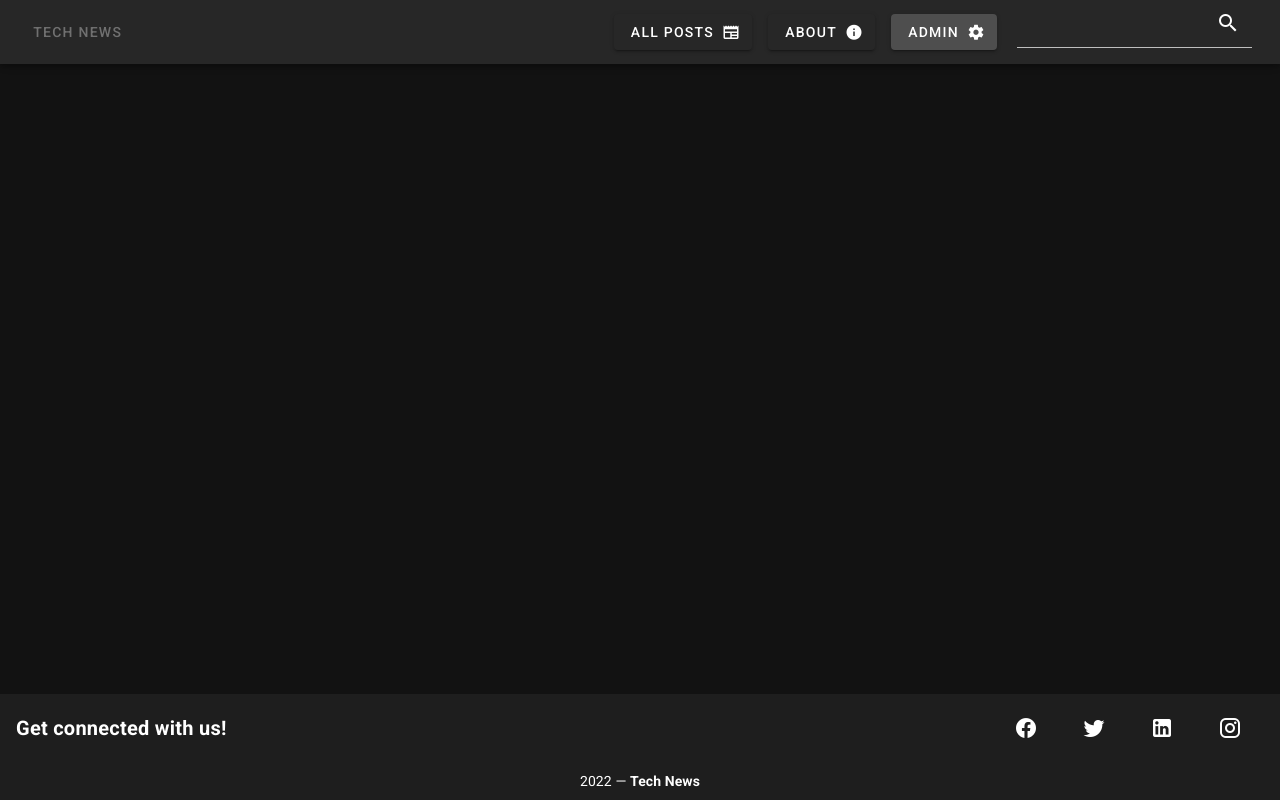
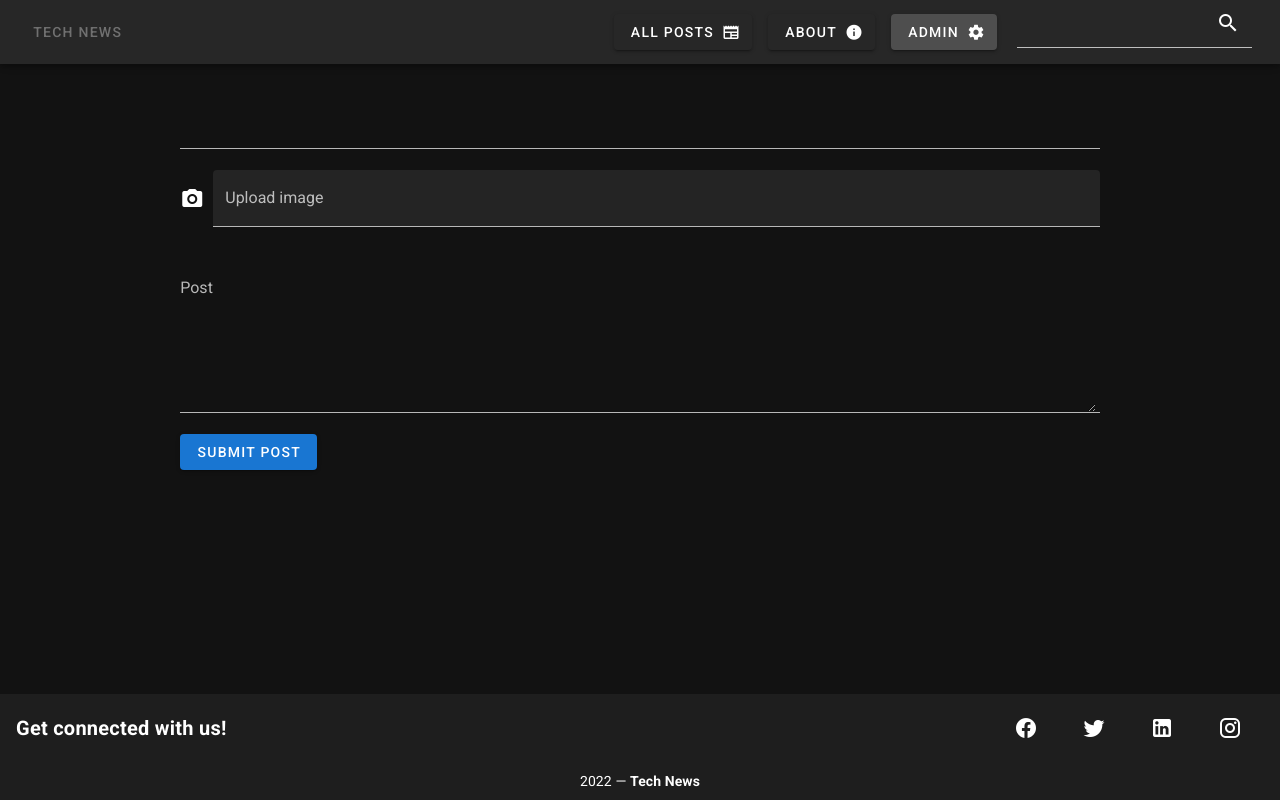
Before and after one commit to will-i-code420/first-nuxt-app, a Nuxt app: page /admin/new-post in a window 1280 px wide. Built offline with nearby package versions, Linux system fonts and the light colour scheme.

Commit message:
created basic new post form and add-post page to admin page

```diff
--- /dev/null
+++ b/components/posts/NewPost.vue
@@ -0,0 +1,51 @@
+<template lang="html">
+  <v-form>
+    <v-container>
+      <v-row>
+        <v-col>
+          <v-text-field v-model="title" required>
+          </v-text-field>
+          <v-file-input
+    label="Upload image"
+    filled
+    prepend-icon="mdi-camera"
+  ></v-file-input>
+  <v-textarea
+      clearable
+      clear-icon="mdi-close-circle"
+      label="Post"
+      v-model="post"
+    ></v-textarea>
+    <v-btn color="primary" @click="submitPost">
+      Submit Post
+    </v-btn>
+        </v-col>
+      </v-row>
+    </v-container>
+  </v-form>
+</template>
+
+<script>
+export default {
+  data () {
+    return {
+      title: '',
+      post: ''
+    }
+  },
+  methods: {
+    submitPost () {
+      const id = Math.random().toString(16).slice(2)
+      const newPost = {
+        id,
+        title: this.title,
+        post:  this.post
+      }
+      console.log(newPost)
+    }
+  }
+}
+</script>
+
+<style lang="css" scoped>
+</style>
--- a/components/posts/PostPreview.vue
+++ b/components/posts/PostPreview.vue
@@ -7,10 +7,10 @@
     </v-img>
     {{post.description}}
     <template #actions>
-      <v-btn color="info" text nuxt :to="`/posts/${post.id}`">
+      <v-btn color="info" text nuxt :to="{ path: `/posts/${post.id}`, params: {post} }">
         View
       </v-btn>
-      <v-btn v-if="admin" color="error" text nuxt :to="`/admin/${post.id}`">
+      <v-btn v-if="admin" color="error" text nuxt :to="{ path: `/admin/${post.id}`, params: {post} }">
         Edit
       </v-btn>
     </template>
--- a/pages/admin/index.vue
+++ b/pages/admin/index.vue
@@ -1,13 +1,21 @@
 <template lang="html">
   <v-container>
   <v-row justify="center" align="center">
-    <v-col cols="16" sm="12" md="10" class="posts-page">
+    <v-col cols="16" sm="12" md="10" class="admin-page">
       <h1 class="text-center">Admin Page</h1>
       <v-card class="mb-5">
         <v-card-title class="headline justify-center">
-          Latest Posts
+          Existing Posts
         </v-card-title>
         <PostList admin />
+        <v-card-actions class="my-3 justify-center">
+          <v-btn text nuxt to="/admin/new-post">
+            <span>Create New Post</span>
+            <v-icon right aria-label="New Post" role="img" aria-hidden="false">
+              mdi-newspaper
+            </v-icon>
+          </v-btn>
+        </v-card-actions>
     </v-card>
     </v-col>
   </v-row>
--- a/pages/admin/new-post/index.vue
+++ b/pages/admin/new-post/index.vue
@@ -1,5 +1,11 @@
 <template lang="html">
-
+<v-container>
+  <v-row justify="center" align="center">
+    <v-col cols="16" sm="12" md="10" class="new-post-page">
+      <NewPost />
+    </v-col>
+  </v-row>
+</v-container>
 </template>
 
 <script>
```
